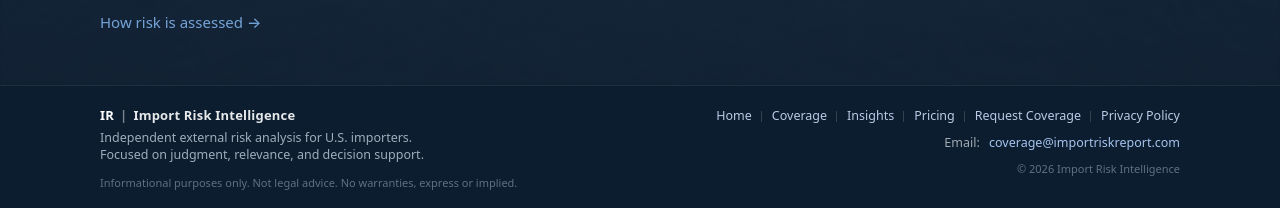
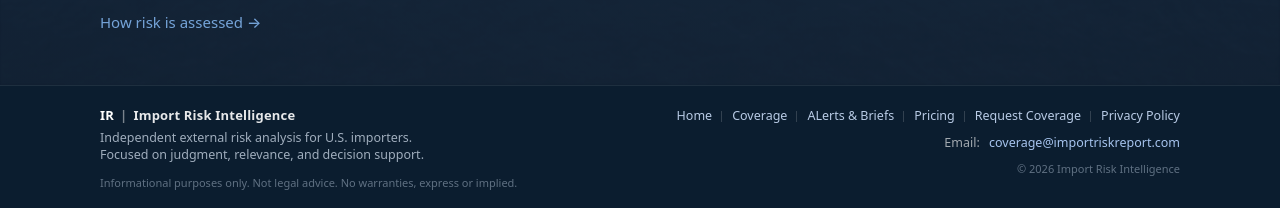
Before and after one commit to importrisk/import-risk-intelligence-site, a Jekyll site: the page built from index.html, in a window 1280 px wide. Shown: the part 1777-1985 px from the top of the page. Built offline with Jekyll 4.4.1, drawn with Linux system fonts in a browser that asks for light colours.

Commit message:
Update footer.html

```diff
--- a/_includes/footer.html
+++ b/_includes/footer.html
@@ -25,7 +25,7 @@
       <nav class="footer-nav" aria-label="Footer navigation">
       <a href="./">Home</a>
       <a href="./coverage.html">Coverage</a>
-      <a href="./insights.html">Insights</a>
+      <a href="./briefs.html">ALerts & Briefs</a>
       <a href="./pricing.html">Pricing</a>
       <a href="./contact.html">Request Coverage</a>
       <a href="./privacy.html">Privacy Policy</a>
```
